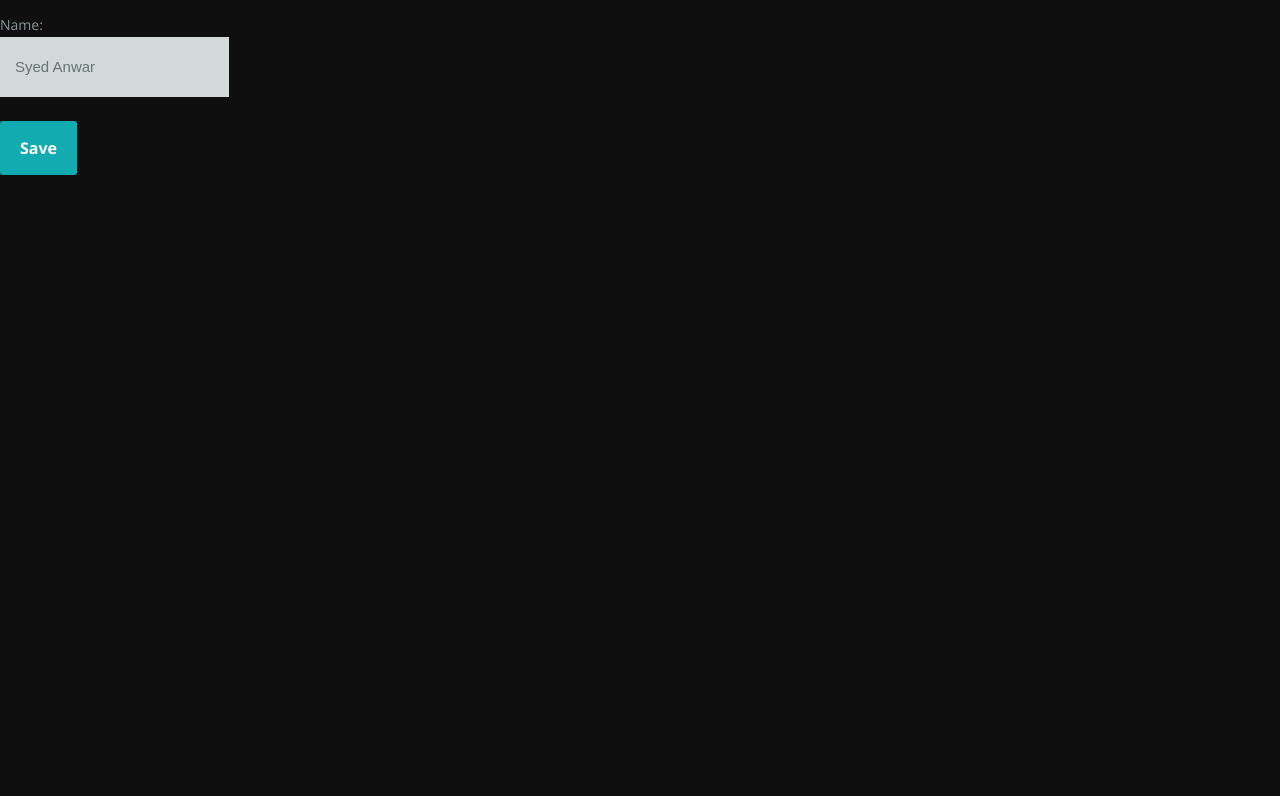
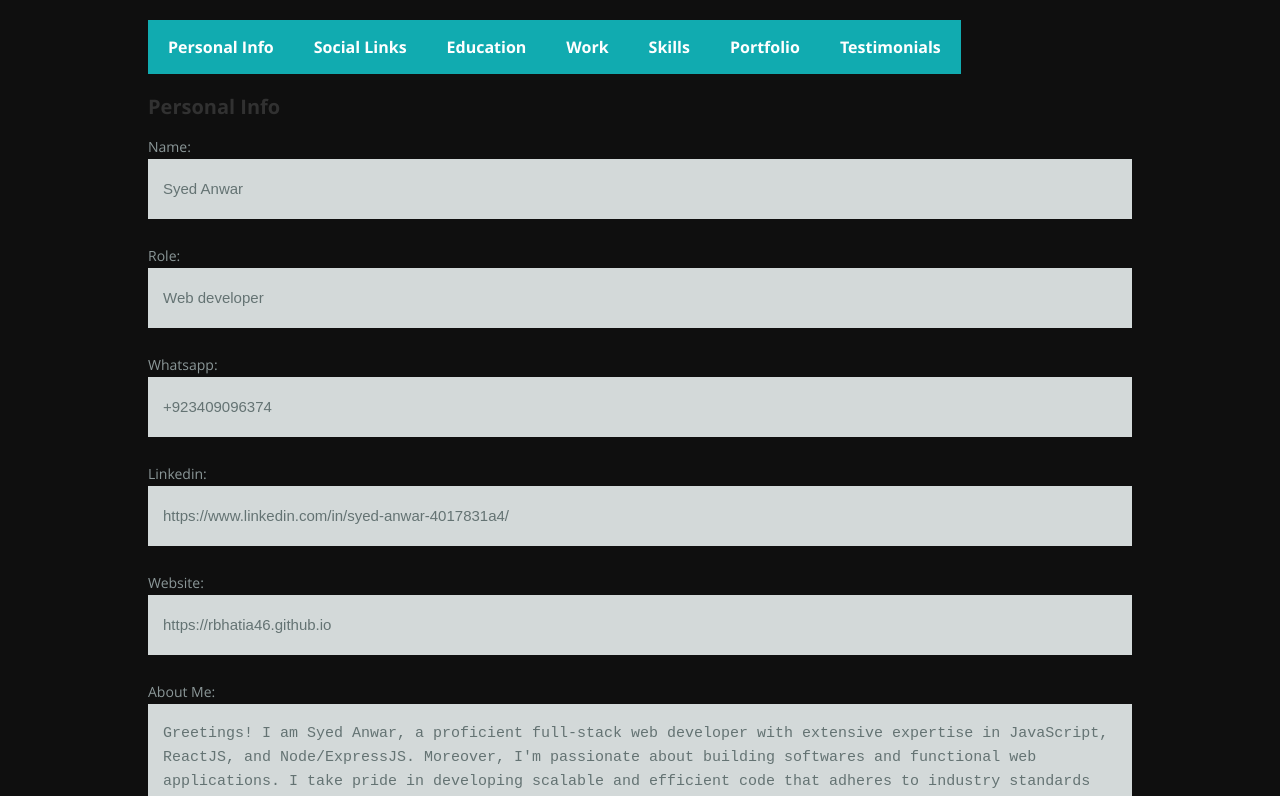
Before and after one commit to anwarkhan0/portfolio, a React (Create React App) app: page /update-resume in a window 1280 px wide. Shown: the top 796 px of the page. Built offline with nearby package versions, Linux system fonts and the light colour scheme.

Commit message:
update form

```diff
--- a/src/App.js
+++ b/src/App.js
@@ -31,9 +31,9 @@ class App extends Component {
             }
           />
           <Route path="/update-resume" element={
-            <div className="App">
+
               <UpdateResume />
-            </div>
+
           } />
         </Routes>
       </Router>
--- a/src/components/UpdateResume.js
+++ b/src/components/UpdateResume.js
@@ -1,18 +1,15 @@
-import React, { useState } from 'react';
+import React, { useState } from "react";
 
-import resumeData from '../resumeData';
+import resumeData from "../resumeData";
+
+import "./updateResume.css";
 
 const ResumeForm = () => {
-  const [formData, setFormData] = useState({
-    name: resumeData.name,
-    role: resumeData.role,
-    linkedinId: resumeData.linkedinId,
-    email: resumeData.email,
-    whatsapp: resumeData.whatsapp,
-    // Add more fields as needed
-  });
+  const [type, setType] = useState("p");
+  const [formData, setFormData] = useState(resumeData);
 
   const handleChange = (e) => {
+    e.preventDefault();
     const { name, value } = e.target;
     setFormData((prevData) => ({
       ...prevData,
@@ -23,12 +20,69 @@ const ResumeForm = () => {
   const handleSubmit = (e) => {
     e.preventDefault();
     // Handle the form submission, e.g., send data to the server
-    console.log('Form submitted with data:', formData);
+    console.log("Form submitted with data:", formData);
   };
 
-  return (
-    <div className="d-flex justify-content">
+  let socialLinks = resumeData.socialLinks.map((el) => {
+    return <label className="block mb-4">
+        <span className="text-gray-700">{el.name}:</span>
+        <input type="hidden" value={el.name} name={el.name} />
+        <input type="text" name="url" value={el.url} onChange={handleChange} />
+      </label>;
+  });
+
+  let education = resumeData.education.map((el) => {
+    return <label className="block mb-4">
+        <span className="text-gray-700">{el.UniversityName}:</span>
+        <input type="hidden" value={el.UniversityName} name={el.UniversityName} />
+        <input type="text" name="specializatoin" value={el.specialization} onChange={handleChange} />
+        <input type="text" name="MonthOfPassing" value={el.MonthOfPassing} onChange={handleChange} />
+        <input type="text" name="YearOfPassing" value={el.YearOfPassing} onChange={handleChange} />
+      </label>;
+  });
+
+  let work = resumeData.work.map((el) => {
+    return <label className="block mb-4">
+        <span className="text-gray-700">{el.CompanyName}:</span>
+        <input type="hidden" value={el.CompanyName} name={el.CompanyName} />
+        <input type="text" name="specializatoin" value={el.specialization} onChange={handleChange} />
+        <input type="text" name="MonthOfLeaving" value={el.MonthOfLeaving} onChange={handleChange} />
+        <input type="text" name="YearOfLeaving" value={el.YearOfLeaving} onChange={handleChange} />
+        <textarea type="text" name="Achievements" value={el.Achievements} onChange={handleChange} />
+      </label>;
+  });
+
+  let skills = resumeData.skills.map( el => {
+    return <label className="block mb-4">
+        <span className="text-gray-700">{el.skillname}:</span>
+        <input type="text" value={el.skillname} name={el.skillname} />
+      </label>;
+  })
+
+  let testmonials = resumeData.testimonials.map((el) => {
+    return <label className="block mb-4">
+        <span className="text-gray-700">{el.name}:</span>
+        <input type="hidden" value={el.name} name={el.name} />
+        <input type="text" value={el.name} name={el.name} />
+        <textarea type="text" name="description" value={el.description} onChange={handleChange} />
+      </label>;
+  });
+
+
+
+  if (type === "p") {
+    return (
       <form onSubmit={handleSubmit} className="">
+        <button onClick={() => setType("p")}>Personal Info</button>
+        <button onClick={() => setType("sl")}>Social Links</button>
+        <button onClick={() => setType("e")}>Education</button>
+        <button onClick={() => setType("w")}>Work</button>
+        <button onClick={() => setType("s")}>Skills</button>
+        <button onClick={() => setType("pf")}>Portfolio</button>
+        <button onClick={() => setType("t")}>Testimonials</button>
+
+        <h4>Personal Info</h4>
+
         <label className="block mb-4">
           <span className="text-gray-700">Name:</span>
           <input
@@ -36,17 +90,215 @@ const ResumeForm = () => {
             name="name"
             value={formData.name}
             onChange={handleChange}
-            className="form-input mt-1 block w-full"
+          />
+        </label>
+
+        <label className="block mb-4">
+          <span className="text-gray-700">Role:</span>
+          <input
+            type="text"
+            name="name"
+            value={formData.role}
+            onChange={handleChange}
+          />
+        </label>
+
+        <label className="block mb-4">
+          <span className="text-gray-700">Whatsapp:</span>
+          <input
+            type="text"
+            name="name"
+            value={formData.whatsapp}
+            onChange={handleChange}
+          />
+        </label>
+
+        <label className="block mb-4">
+          <span className="text-gray-700">Linkedin:</span>
+          <input
+            type="text"
+            name="name"
+            value={formData.linkedinId}
+            onChange={handleChange}
+          />
+        </label>
+
+        <label className="block mb-4">
+          <span className="text-gray-700">Website:</span>
+          <input
+            type="text"
+            name="name"
+            value={formData.website}
+            onChange={handleChange}
+          />
+        </label>
+
+        <label className="block mb-4">
+          <span className="text-gray-700">About Me:</span>
+          <textarea
+            type="text"
+            name="name"
+            value={formData.aboutme}
+            onChange={handleChange}
           />
         </label>
 
         {/* Add more fields as needed */}
-        <button type="submit" className="bg-blue-500 text-white py-2 px-4 rounded">
+        <button
+          type="submit"
+          className="bg-blue-500 text-white py-2 px-4 rounded"
+        >
           Save
         </button>
       </form>
-    </div>
-  );
+    );
+  } else if(type === 'sl') {
+    return (
+      <form onSubmit={handleSubmit} className="">
+        <button onClick={() => setType("p")}>Personal Info</button>
+        <button onClick={() => setType("sl")}>Social Links</button>
+        <button onClick={() => setType("e")}>Education</button>
+        <button onClick={() => setType("w")}>Work</button>
+        <button onClick={() => setType("s")}>Skills</button>
+        <button onClick={() => setType("pf")}>Portfolio</button>
+        <button onClick={() => setType("t")}>Testimonials</button>
+
+        <h4>Social Links</h4>
+
+        {socialLinks}
+
+
+        {/* Add more fields as needed */}
+        <button
+          type="submit"
+          className="bg-blue-500 text-white py-2 px-4 rounded"
+        >
+          Save
+        </button>
+      </form>
+    );
+  } else if(type === 'e') {
+    return (
+      <form onSubmit={handleSubmit} className="">
+        <button onClick={() => setType("p")}>Personal Info</button>
+        <button onClick={() => setType("sl")}>Social Links</button>
+        <button onClick={() => setType("e")}>Education</button>
+        <button onClick={() => setType("w")}>Work</button>
+        <button onClick={() => setType("s")}>Skills</button>
+        <button onClick={() => setType("pf")}>Portfolio</button>
+        <button onClick={() => setType("t")}>Testimonials</button>
+
+        <h4>Education</h4>
+
+        {education}
+
+        {/* Add more fields as needed */}
+        <button
+          type="submit"
+          className="bg-blue-500 text-white py-2 px-4 rounded"
+        >
+          Save
+        </button>
+      </form>
+    );
+  } else if(type === 'w') {
+    return (
+      <form onSubmit={handleSubmit} className="">
+        <button onClick={() => setType("p")}>Personal Info</button>
+        <button onClick={() => setType("sl")}>Social Links</button>
+        <button onClick={() => setType("e")}>Education</button>
+        <button onClick={() => setType("w")}>Work</button>
+        <button onClick={() => setType("s")}>Skills</button>
+        <button onClick={() => setType("pf")}>Portfolio</button>
+        <button onClick={() => setType("t")}>Testimonials</button>
+
+        <h4>Work</h4>
+
+        {work}
+
+        {/* Add more fields as needed */}
+        <button
+          type="submit"
+          className="bg-blue-500 text-white py-2 px-4 rounded"
+        >
+          Save
+        </button>
+      </form>
+    );
+  } else if(type === 's') {
+    return (
+      <form onSubmit={handleSubmit} className="">
+        <button onClick={() => setType("p")}>Personal Info</button>
+        <button onClick={() => setType("sl")}>Social Links</button>
+        <button onClick={() => setType("e")}>Education</button>
+        <button onClick={() => setType("w")}>Work</button>
+        <button onClick={() => setType("s")}>Skills</button>
+        <button onClick={() => setType("pf")}>Portfolio</button>
+        <button onClick={() => setType("t")}>Testimonials</button>
+
+        <h4>Skills</h4>
+
+
+        {skills}
+
+        {/* Add more fields as needed */}
+        <button
+          type="submit"
+          className="bg-blue-500 text-white py-2 px-4 rounded"
+        >
+          Save
+        </button>
+      </form>
+    );
+  } else if(type === 'pf') {
+    return (
+      <form onSubmit={handleSubmit} className="">
+        <button onClick={() => setType("p")}>Personal Info</button>
+        <button onClick={() => setType("sl")}>Social Links</button>
+        <button onClick={() => setType("e")}>Education</button>
+        <button onClick={() => setType("w")}>Work</button>
+        <button onClick={() => setType("s")}>Skills</button>
+        <button onClick={() => setType("pf")}>Portfolio</button>
+        <button onClick={() => setType("t")}>Testimonials</button>
+
+        <h4>Portfolio</h4>
+
+
+        {/* Add more fields as needed */}
+        <button
+          type="submit"
+          className="bg-blue-500 text-white py-2 px-4 rounded"
+        >
+          Save
+        </button>
+      </form>
+    );
+  } else if(type === 't') {
+    return (
+      <form onSubmit={handleSubmit} className="">
+        <button onClick={() => setType("p")}>Personal Info</button>
+        <button onClick={() => setType("sl")}>Social Links</button>
+        <button onClick={() => setType("e")}>Education</button>
+        <button onClick={() => setType("w")}>Work</button>
+        <button onClick={() => setType("s")}>Skills</button>
+        <button onClick={() => setType("pf")}>Portfolio</button>
+        <button onClick={() => setType("t")}>Testimonials</button>
+
+        <h4>Testimonials</h4>
+
+
+        { testmonials }
+
+        {/* Add more fields as needed */}
+        <button
+          type="submit"
+          className="bg-blue-500 text-white py-2 px-4 rounded"
+        >
+          Save
+        </button>
+      </form>
+    );
+  }
 };
 
 export default ResumeForm;
--- /dev/null
+++ b/src/components/updateResume.css
@@ -0,0 +1,22 @@
+form {
+    font-size: large;
+    margin: 0 auto;
+    /* Center the content horizontally */
+    width: 80%;
+    /* Set the width to 80% of the viewport */
+    padding: 20px;
+    /* Add 20px of padding to all sides of the content */
+}
+
+form button{
+    border-radius: 0%;
+}
+
+form input{
+    width: 100%;
+}
+
+form textarea{
+    width: 100%;
+    height: 250px; /* Adjust the height as needed */
+}
```
